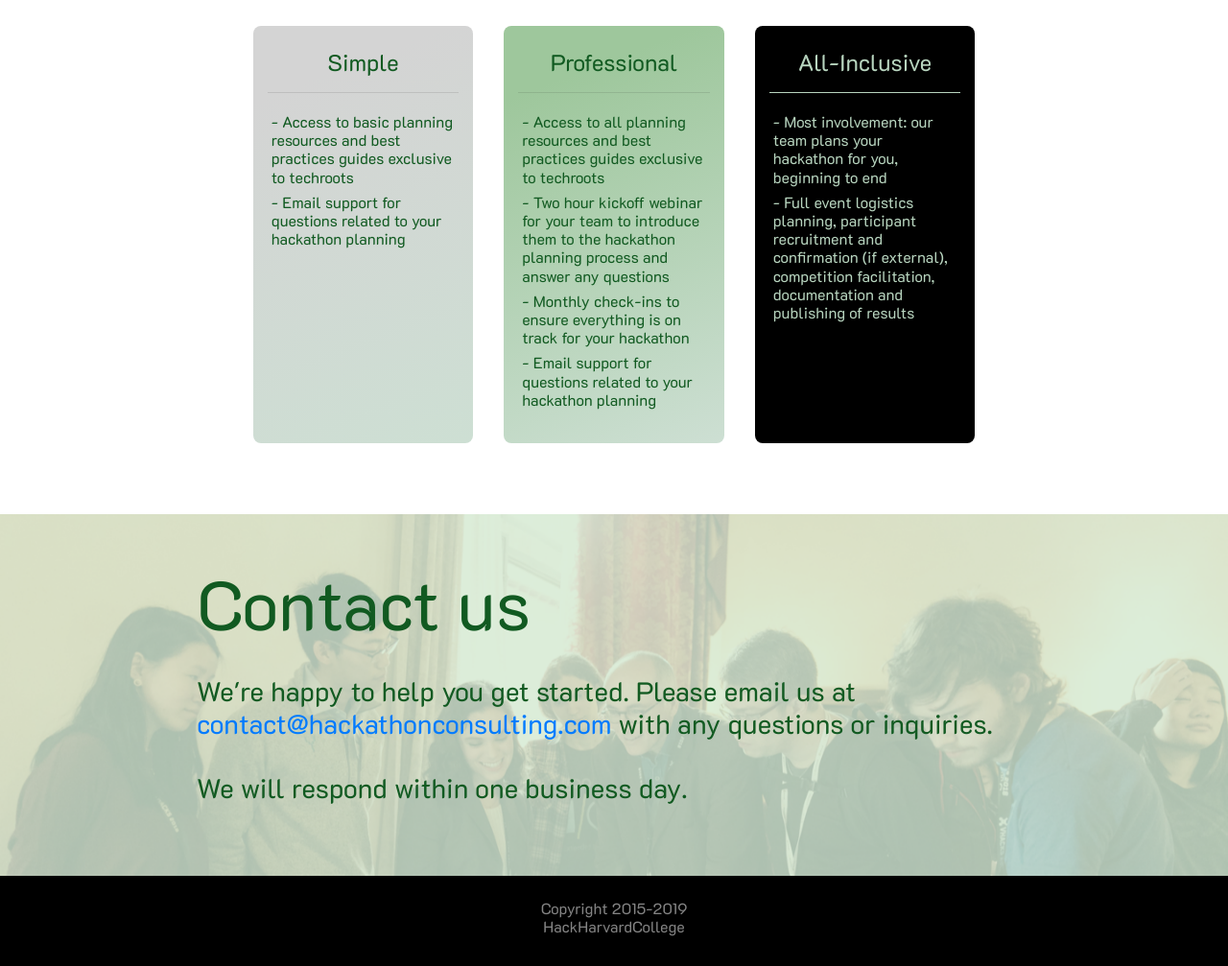
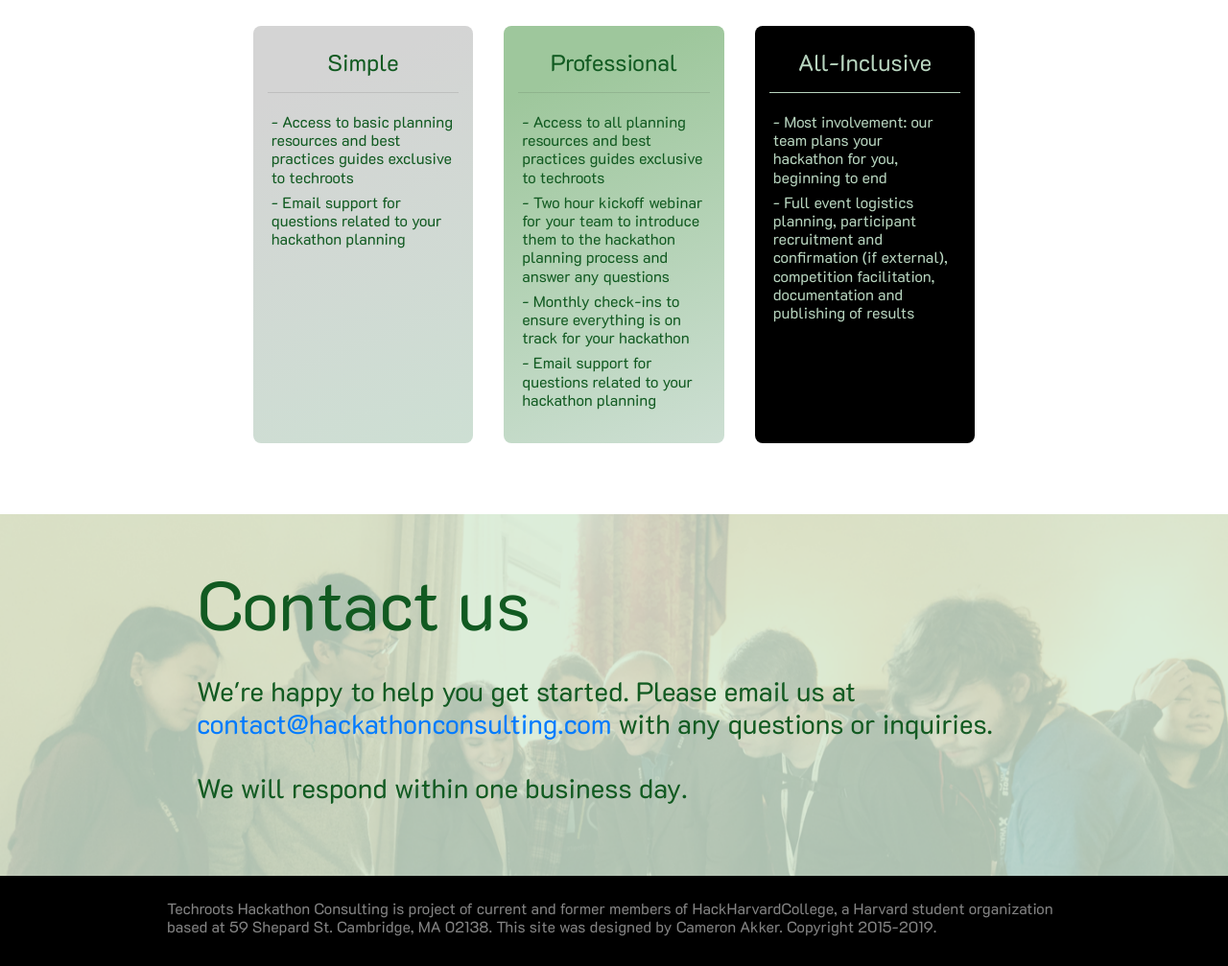
Before and after one commit to camakk/hackathon-consulting, a plain HTML site: page index.html in a window 1280 px wide. Shown: the part 3222-4229 px from the top of the page at 96% size. Drawn offline with nearby package versions, Linux system fonts and the light colour scheme.

Commit message:
update footer

```diff
--- a/css/master.css
+++ b/css/master.css
@@ -17,6 +17,8 @@ strong {
 
 footer {
   background-color:black;
+  padding-left: 30px;
+  padding-right: 30px;
 }
 
 .list-group {
@@ -198,4 +200,8 @@ border-radius: 8px;
   #contact-description {
     font-size:1.75rem;
   }
+  footer {
+    padding-left: 150px;
+    padding-right: 150px;
+  }
 }
--- a/index.html
+++ b/index.html
@@ -319,8 +319,8 @@
 			</div>
 		</section>
 		<footer>
-			<div class="text-center d-flex justify-content-center align-items-center">
-				<h6 class="p-4" style="color:#848484">Copyright 2015-2019 <br> HackHarvardCollege</h6>
+			<div class="text-left d-flex justify-content-areR align-items-center">
+				<h6 class="p-4" style="color:#848484">Techroots Hackathon Consulting is project of current and former members of HackHarvardCollege, a Harvard student organization based at 59 Shepard St. Cambridge, MA 02138. This site was designed by Cameron Akker. Copyright 2015-2019.</h6>
 			</div>
 		</footer>
 
```
